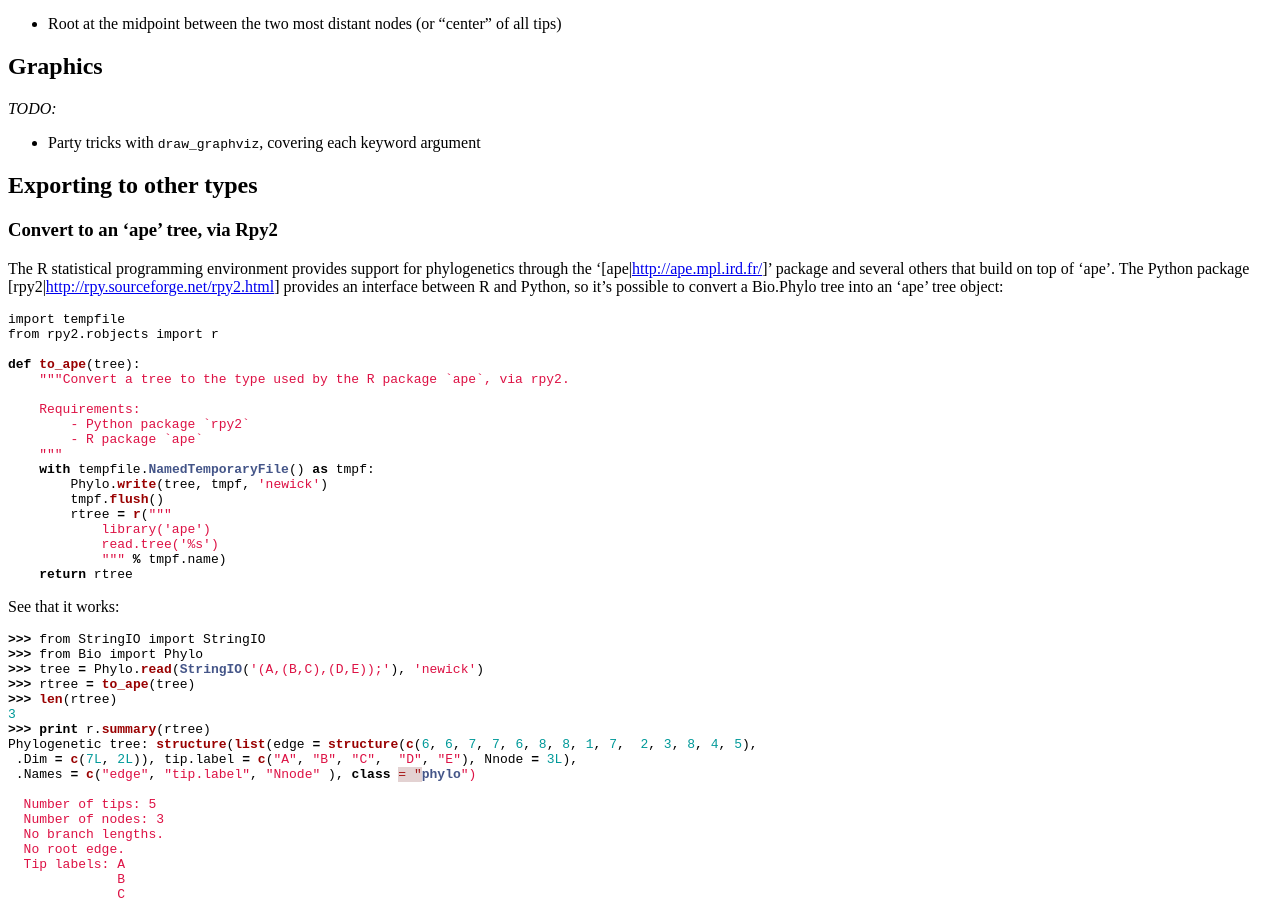
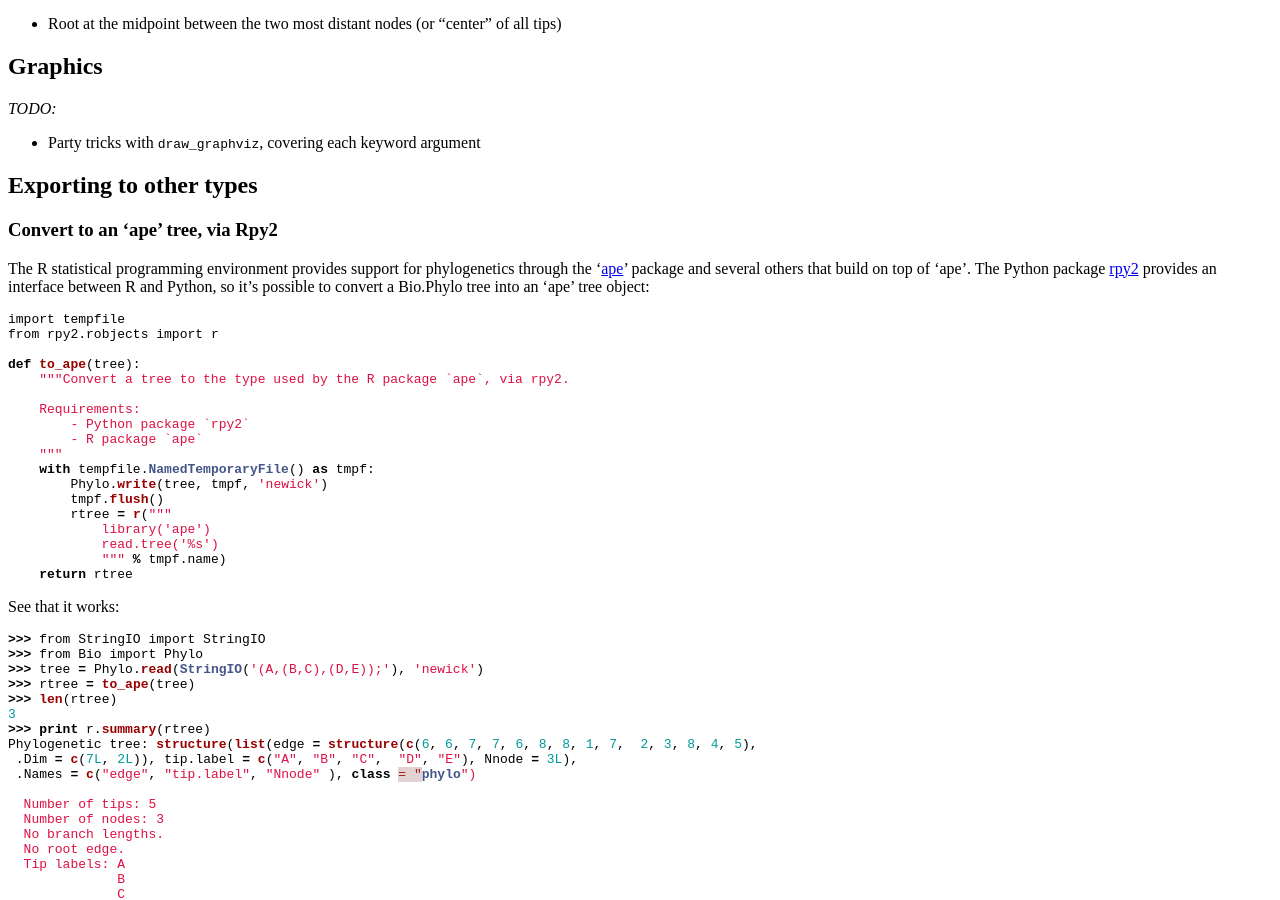
Before and after one commit to biopython/biopython.github.io, a Jekyll site: the page built from wiki/Phylo_cookbook.md, in a window 1280 px wide and 900 px high, scrolled down 2493 px. Built offline with Jekyll 4.4.1, drawn with Linux system fonts in a browser that asks for light colours.

Commit message:
/* Convert to an 'ape' tree, via Rpy2 */

```diff
--- a/wiki/Phylo_cookbook.md
+++ b/wiki/Phylo_cookbook.md
@@ -212,9 +212,9 @@ Exporting to other types
 ### Convert to an 'ape' tree, via Rpy2
 
 The R statistical programming environment provides support for
-phylogenetics through the '\[ape|<http://ape.mpl.ird.fr/>\]' package and
+phylogenetics through the '[ape](http://ape.mpl.ird.fr/)' package and
 several others that build on top of 'ape'. The Python package
-\[rpy2|<http://rpy.sourceforge.net/rpy2.html>\] provides an interface
+[rpy2](http://rpy.sourceforge.net/rpy2.html) provides an interface
 between R and Python, so it's possible to convert a Bio.Phylo tree into
 an 'ape' tree object:
 
```
Also changed, not shown: 1 other file.
